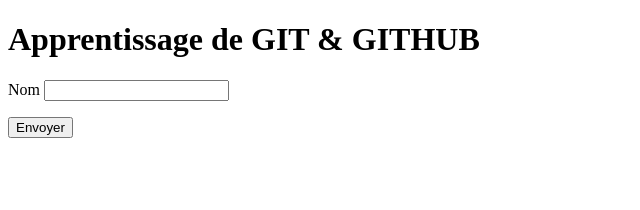
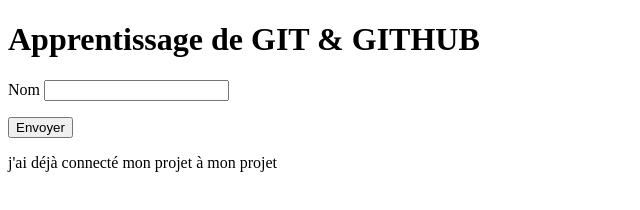
Before and after one commit to Donaldkims/learn2_git, a plain HTML site: page index.html in a window 1280 px wide. Shown: the whole page, without its empty margins (0-640 px from the left). Drawn offline with Linux system fonts and the light colour scheme.

Commit message:
ajout d'un paragraphe

```diff
--- a/index.html
+++ b/index.html
@@ -15,6 +15,10 @@
         <button type="submit">Envoyer</button>
     </form>
 
+    <p>
+        j'ai déjà connecté mon projet à mon projet
+    </p>
+
 
     <script src="./js/index.js"></script>
 </body>
```
